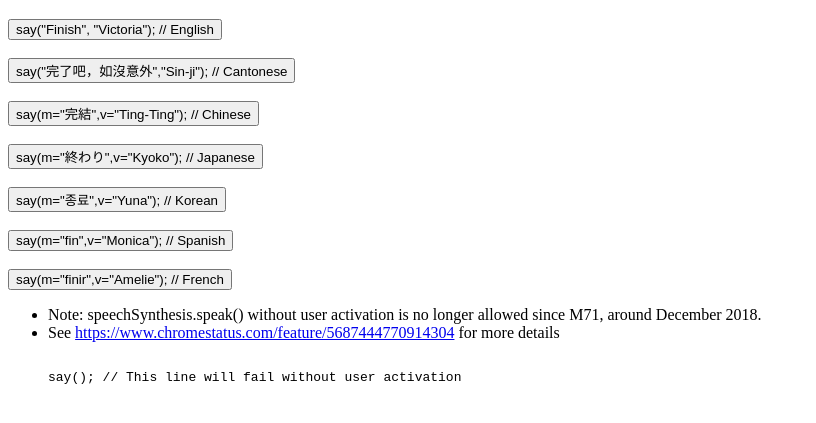
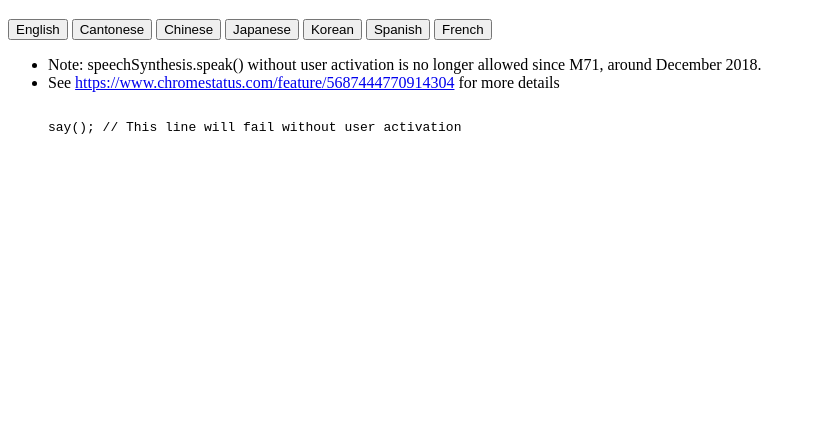
Before and after one commit to hkpeterpeter/finish_alert, a plain HTML site: page src/vanilla_js/say.html in a window 1280 px wide. Shown: the part 61-484 px from the top of the page, without its empty margins (0-816 px from the left). Drawn offline with Linux system fonts and the light colour scheme.

Commit message:
update vanilla js implementation

```diff
--- a/src/vanilla_js/say.html
+++ b/src/vanilla_js/say.html
@@ -14,19 +14,13 @@
 
 
     <script src="say.js"></script>
-    <button onclick='say("Finish","Victoria");'>say("Finish", "Victoria"); // English </button>
-    <br><br>
-    <button onclick='say("完了吧，如沒意外","Sin-ji");' >say("完了吧，如沒意外","Sin-ji"); // Cantonese</button>
-    <br><br>
-    <button onclick='say("完結","Ting-Ting");'>say(m="完結",v="Ting-Ting"); // Chinese</button>
-    <br><br>
-    <button onclick='say(m="終わり",v="Kyoko");'>say(m="終わり",v="Kyoko"); // Japanese </button>
-    <br><br>
-    <button onclick='say(m="종료",v="Yuna");'>say(m="종료",v="Yuna"); // Korean</button>
-    <br><br>
-    <button onclick='say(m="fin",v="Monica");'>say(m="fin",v="Monica"); // Spanish </button>
-    <br><br>
-    <button onclick='say(m="finir",v="Amelie");'>say(m="finir",v="Amelie"); // French</button>
+    <button onclick="say('Finish','Victoria');">English</button>
+    <button onclick="say('完了吧，如沒意外','Sin-ji');" >Cantonese</button>
+    <button onclick="say('完結','Ting-Ting');">Chinese</button>
+    <button onclick="say('終わり','Kyoko');">Japanese</button>
+    <button onclick="say('종료','Yuna');">Korean</button>
+    <button onclick="say('fin','Monica');">Spanish</button>
+    <button onclick="say('finir','Amelie');">French</button>
 
     <ul>
         <li>Note: speechSynthesis.speak() without user activation is no longer allowed since M71, around December 2018.</li>
```
Also changed, not shown: readme.md.
